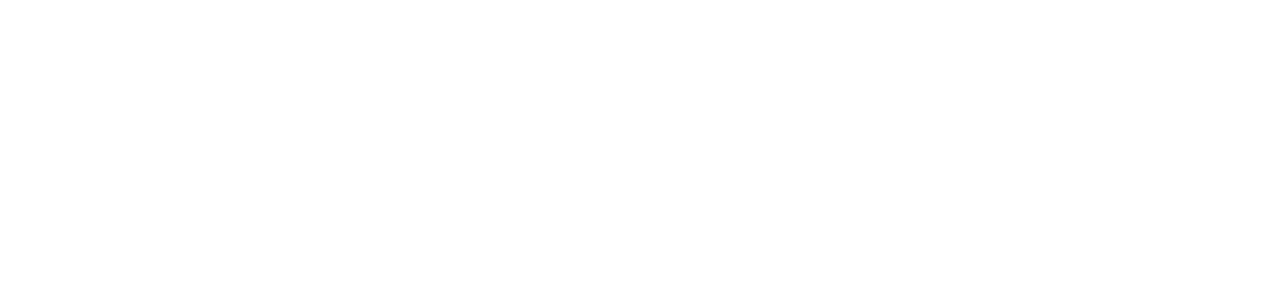
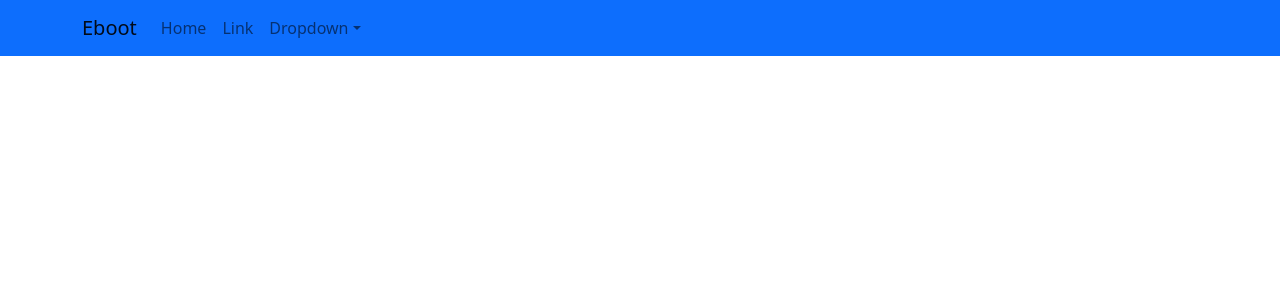
Before and after one commit to devkemc/Eboot, a React (Vite) app: page / in a window 1280 px wide. Shown: the top 300 px of the page. Built offline with nearby package versions, Linux system fonts and the light colour scheme.

Commit message:
feat: adionando react router e rota home

```diff
--- a/src/App.tsx
+++ b/src/App.tsx
@@ -1,3 +1,10 @@
+import { BrowserRouter } from "react-router-dom";
+import { Router } from "./Router";
+
 export const App = () => {
-  return <div></div>
-}
+  return (
+    <BrowserRouter>
+      <Router />
+    </BrowserRouter>
+  );
+};
--- /dev/null
+++ b/src/Router/index.tsx
@@ -0,0 +1,10 @@
+import { Route, Routes } from "react-router-dom";
+import { Home } from "../pages/home";
+
+export const Router = () => {
+  return (
+    <Routes>
+      <Route path="/" element={<Home />} />
+    </Routes>
+  );
+};
--- /dev/null
+++ b/src/components/header/index.tsx
@@ -0,0 +1,27 @@
+import { Container, Nav, Navbar, NavDropdown } from "react-bootstrap";
+
+export const Header = () => {
+  return (
+    <header>
+      <Navbar bg="primary" expand="lg">
+        <Container>
+          <Navbar.Brand href="#home">Eboot</Navbar.Brand>
+          <Navbar.Toggle aria-controls="basic-navbar-nav" />
+          <Navbar.Collapse id="basic-navbar-nav">
+            <Nav className="me-auto">
+              <Nav.Link href="#home">Home</Nav.Link>
+              <Nav.Link href="#link">Link</Nav.Link>
+              <NavDropdown title="Dropdown" id="basic-nav-dropdown">
+                <NavDropdown.Item href="#action/3.1">Action</NavDropdown.Item>
+                <NavDropdown.Item href="#action/3.2">Another action</NavDropdown.Item>
+                <NavDropdown.Item href="#action/3.3">Something</NavDropdown.Item>
+                <NavDropdown.Divider />
+                <NavDropdown.Item href="#action/3.4">Separated link</NavDropdown.Item>
+              </NavDropdown>
+            </Nav>
+          </Navbar.Collapse>
+        </Container>
+      </Navbar>
+    </header>
+  );
+};
--- /dev/null
+++ b/src/index.scss
@@ -0,0 +1 @@
+@import "../node_modules/bootstrap/scss/bootstrap";
--- /dev/null
+++ b/src/pages/home/index.tsx
@@ -0,0 +1,8 @@
+import { Button, Container } from "react-bootstrap";
+import { Header } from "../../components/header";
+
+export const Home = () => {
+  return (
+   <Header/>
+  )
+};
```
Also changed, not shown: src/main.tsx (+6 -5 lines), src/pages/cadastro-cliente/index.tsx (added, +9 -0 lines), src/pages/login/index.tsx (added, +26 -0 lines), .eslintrc.json.
